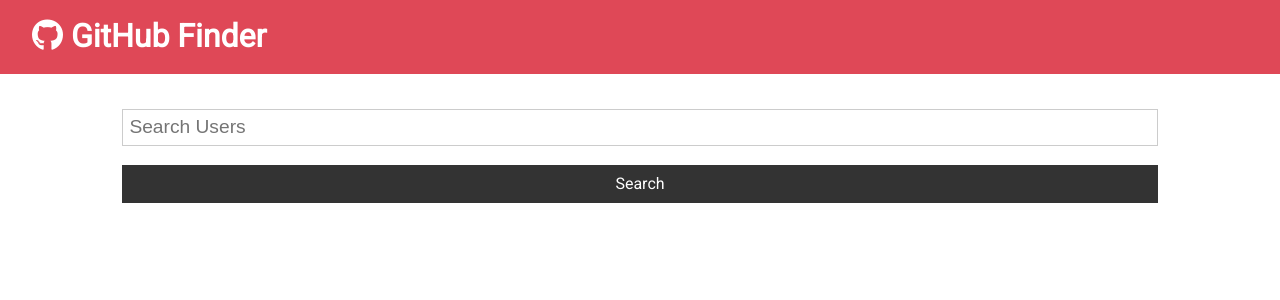
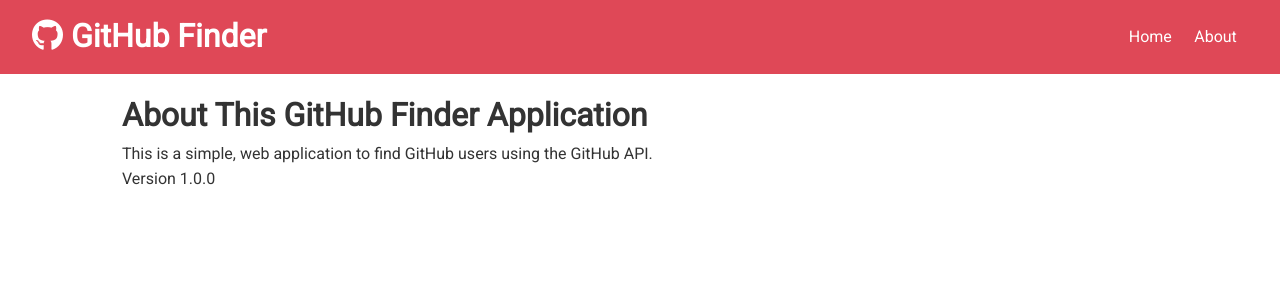
Before and after one commit to DigitalZenChen2017/GitHub-Finder-React-App, a React (Create React App) app: page /about in a window 1280 px wide. Shown: the top 300 px of the page. Built offline with nearby package versions, Linux system fonts and the light colour scheme.

Commit message:
Added Home and About Routes

```diff
--- a/package.json
+++ b/package.json
@@ -9,6 +9,7 @@
     "axios": "^0.19.2",
     "react": "^16.13.0",
     "react-dom": "^16.13.0",
+    "react-router-dom": "^5.1.2",
     "react-scripts": "3.4.0"
   },
   "scripts": {
--- a/src/App.js
+++ b/src/App.js
@@ -1,10 +1,12 @@
-import React, { Component } from 'react';
+import React, { Component, Fragment } from 'react';
+import { BrowserRouter as Router, Switch, Route } from 'react-router-dom';
 import './App.css';
 import NavBar from './components/layout/NavBar';
 import Users from './components/users/Users';
 import Search from './components/users/Search';
 import axios from 'axios';
 import Alert from './components/layout/Alert';
+import About from './components/pages/About';
 
 class App extends Component {
   state = {
@@ -61,10 +63,17 @@
   render() {
     const { users, loading } = this.state;
     return (
+      <Router>
         <div className="App">
           <NavBar title="GitHub Finder" icon="fab fa-github" />
           <div className="container">
             <Alert alert={this.state.alert} />
+            <Switch>
+              <Route
+                exact
+                path="/"
+                render={props => (
+                  <Fragment>
                     <Search
                       searchUsers={this.searchUsers}
                       clearUsers={this.clearUsers}
@@ -72,8 +81,14 @@
                       setAlert={this.setAlert}
                     />
                     <Users loading={loading} users={users} />
+                  </Fragment>
+                )}
+              />
+              <Route exact path="/about" component={About}></Route>
+            </Switch>
           </div>
         </div>
+      </Router>
     );
   }
 }
--- a/src/components/layout/NavBar.js
+++ b/src/components/layout/NavBar.js
@@ -1,5 +1,6 @@
 import React from 'react';
 import PropTypes from 'prop-types';
+import { Link } from 'react-router-dom';
 
 const NavBar = ({ icon, title }) => {
   return (
@@ -7,6 +8,14 @@
       <h1>
         <i className={icon}></i> {title}
       </h1>
+      <ul>
+        <li>
+          <Link to="/">Home</Link>
+        </li>
+        <li>
+          <Link to="/about">About</Link>
+        </li>
+      </ul>
     </div>
   );
 };
--- /dev/null
+++ b/src/components/pages/About.js
@@ -0,0 +1,16 @@
+import React from 'react';
+
+export const About = () => {
+  return (
+    <div>
+      <h1>About This GitHub Finder Application</h1>
+      <p>
+        This is a simple, web application to find GitHub users using the GitHub
+        API.
+      </p>
+      <p>Version 1.0.0</p>
+    </div>
+  );
+};
+
+export default About;
```
Also changed, not shown: 1 other file (tests, documents, lock files or other folders). Lines whose indentation alone changed are shown as unchanged.
